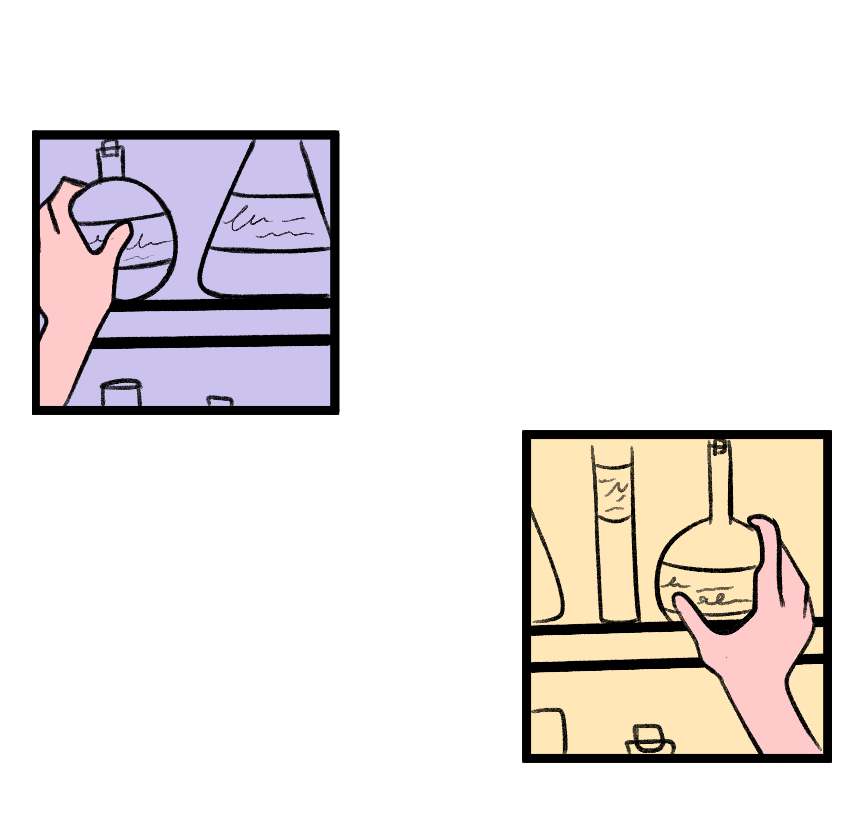
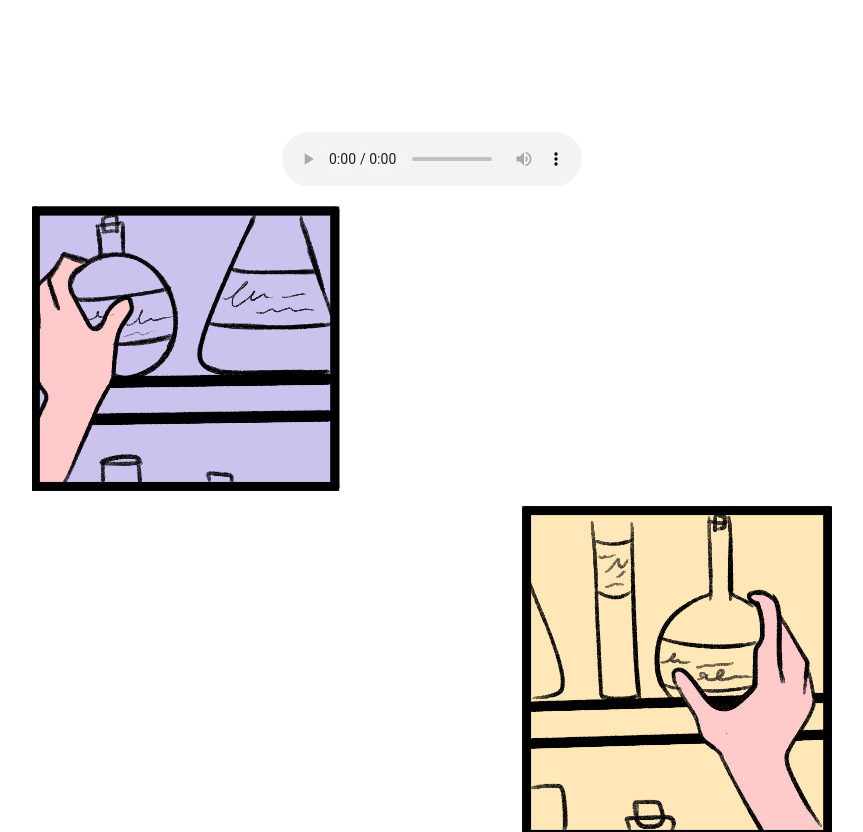
Before and after one commit to Keyrens/3BD-Webtoon, a plain HTML site: page index.html in a window 1280 px wide. Shown: the part 6460-7292 px from the top of the page, without its empty margins (208-1071 px from the left). Drawn offline with Linux system fonts and the light colour scheme.

Commit message:
Update index.html

```diff
--- a/index.html
+++ b/index.html
@@ -19,7 +19,8 @@ Réalisé par Keyren (RAVI Kathleen) le 06/12/2020
 		<img src="images/Planche 2.jpg"   style="display:block;" /   >
 		<img src="images/Planche 3.jpg"   style="display:block;" /   >
 		<img src="images/Planche 4.jpg"   style="display:block;" /   >
-		<img src="images/Planche 5.jpg"   style="display:block;" /   >
+		<img src="images/Planche 5.jpg"   style="display:block;" /   ><br>
+		<audio controls><source src="Sons/Amb 2.mp3"></audio><br>
 		<img src="images/Planche 6.jpg"   style="display:block;" /   >
 		<img src="images/Planche 7.jpg"   style="display:block;" /   >
 		<img src="images/Planche 8.jpg"   style="display:block;" /   >
@@ -27,7 +28,8 @@ Réalisé par Keyren (RAVI Kathleen) le 06/12/2020
 		<img src="images/Planche 10.jpg"   style="display:block;" /   >
 		<img src="images/Planche 11.jpg"   style="display:block;" /   >
 		<img src="images/Planche 12.jpg"   style="display:block;" /   >
-		<img src="images/Planche 13.jpg"   style="display:block;" /   >
+		<img src="images/Planche 13.jpg"   style="display:block;" /   ><br>
+		<audio controls><source src="Sons/Amb 3.mp3"></audio><br>
 		<img src="images/Planche 14.jpg"   style="display:block;" /   >
 		<img src="images/Planche 15.jpg"   style="display:block;" /   >
 		<img src="images/Planche 16.jpg"><br>
```
